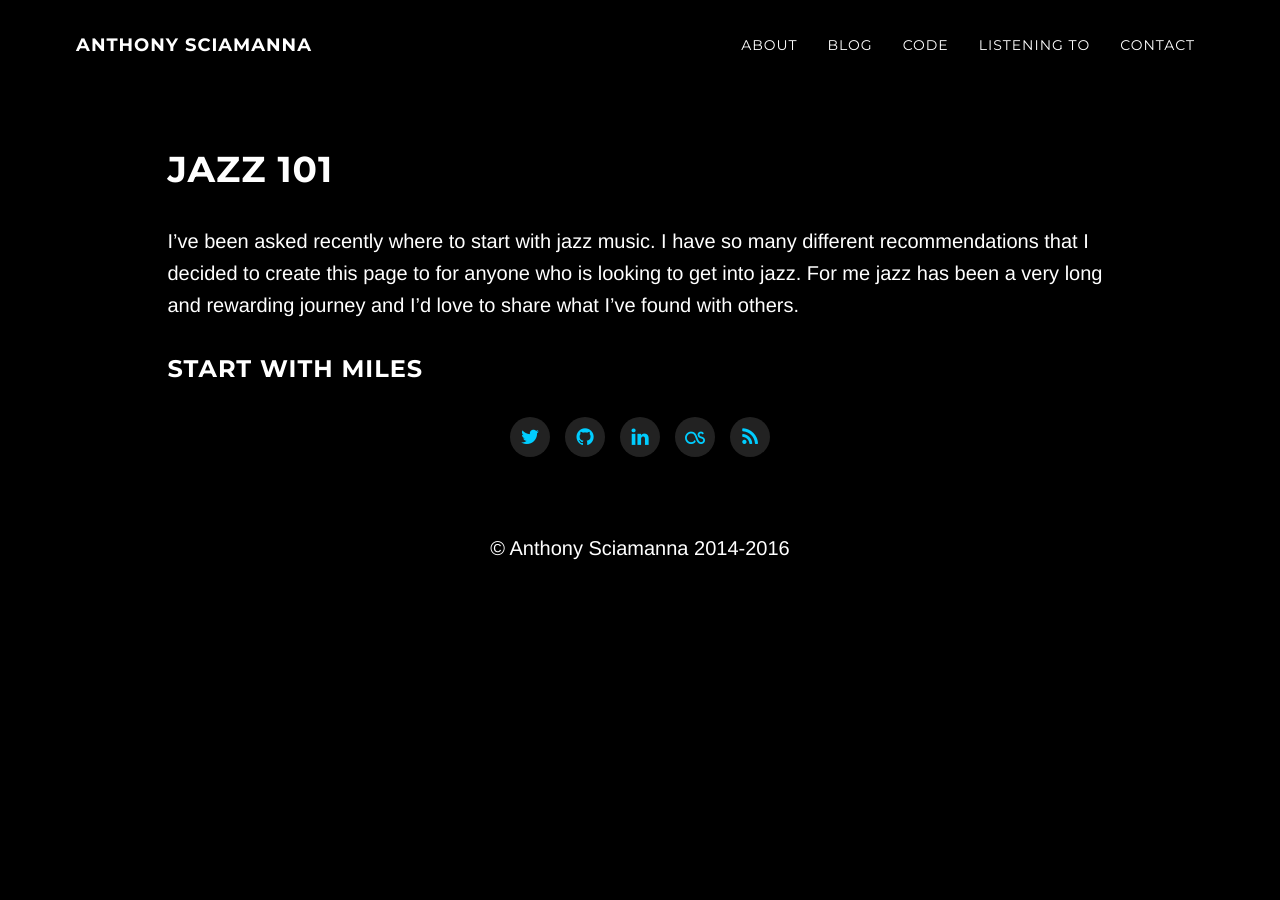
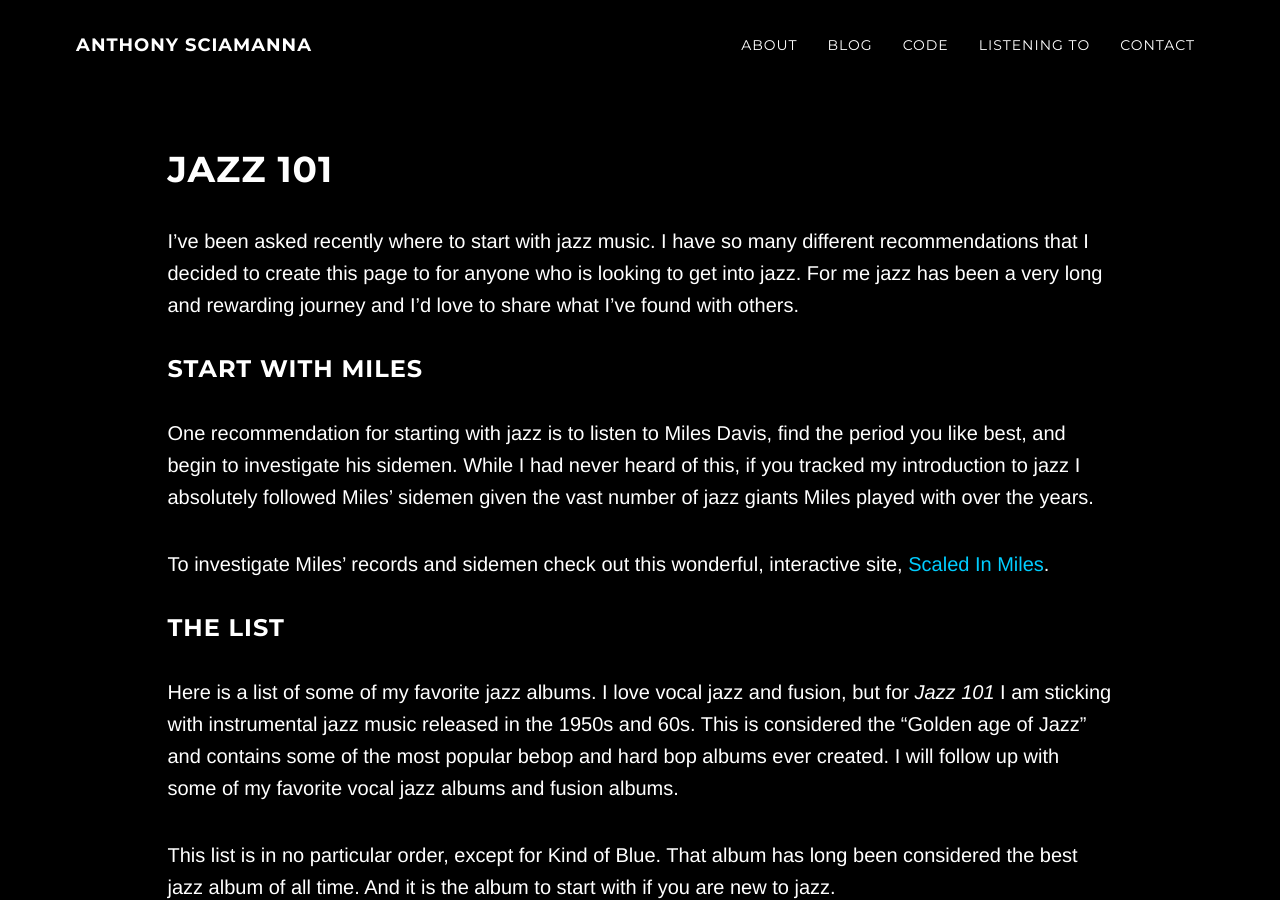
Before and after one commit to asciamanna/asciamanna.github.io, a Jekyll site: the page built from jazz-101.html, in a window 1280 px wide and 900 px high. Built offline with Jekyll 4.4.1, drawn with Linux system fonts in a browser that asks for light colours; nearby versions of some CDN libraries; some of the changed text lies outside the part shown.

Commit message:
jazz 101 updates

```diff
--- a/jazz-101.html
+++ b/jazz-101.html
@@ -5,5 +5,21 @@ title: Jazz 101
 
 I've been asked recently where to start with jazz music. I have so many different recommendations that I decided to create this page to for anyone who is looking to get into jazz. For me jazz has been a very long and rewarding journey and I'd love to share what I've found with others.
 
+### Start with Miles
 
-### Start with Miles
+One recommendation for starting with jazz is to listen to Miles Davis, find the  period you like best, and begin to investigate his sidemen. While I
+had never heard of this, if you tracked my introduction to jazz I absolutely followed Miles' sidemen given the vast number of jazz giants Miles
+played with over the years.
+
+To investigate Miles' records and sidemen check out this wonderful, interactive site, [Scaled In Miles](https://fathom.info/miles/).
+
+### The List
+Here is a list of some of my favorite jazz albums. I love vocal jazz and fusion, but for *Jazz 101* I am sticking with instrumental jazz music released in the 1950s and 60s.
+This is considered the "Golden age of Jazz" and contains some of the most popular bebop and hard bop albums ever created. I will follow up with some of my favorite vocal jazz
+albums and fusion albums.
+
+This list is in no particular order, except for Kind of Blue. That album has long been considered the best jazz album of all time. And it is the album to start with if you
+are new to jazz.
+
+1. [Miles Davis - Kind of Blue](http://www.allmusic.com/album/kind-of-blue-mw0000191710)
+2. []
```
